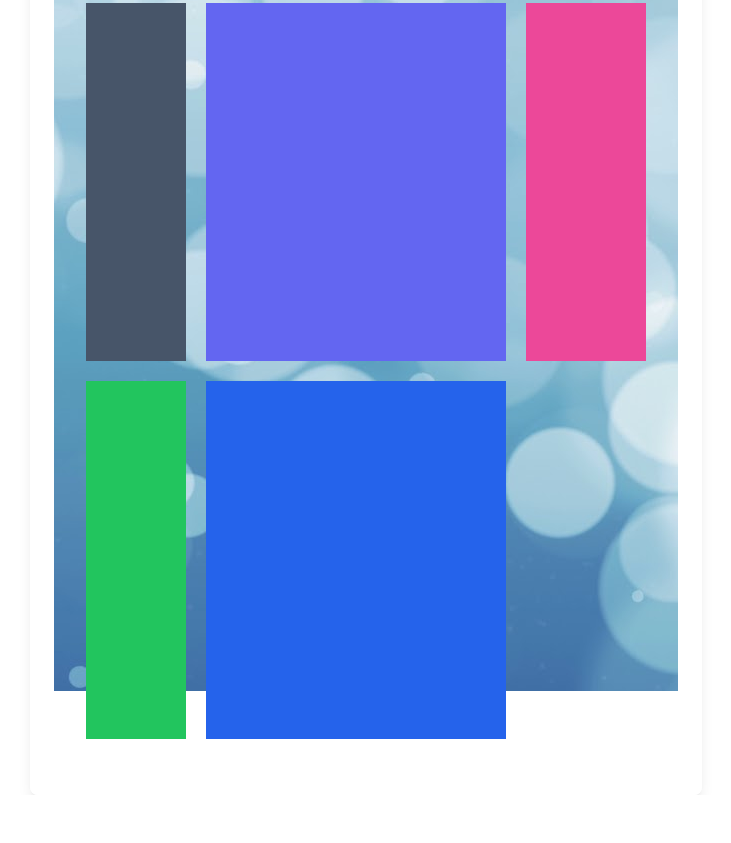
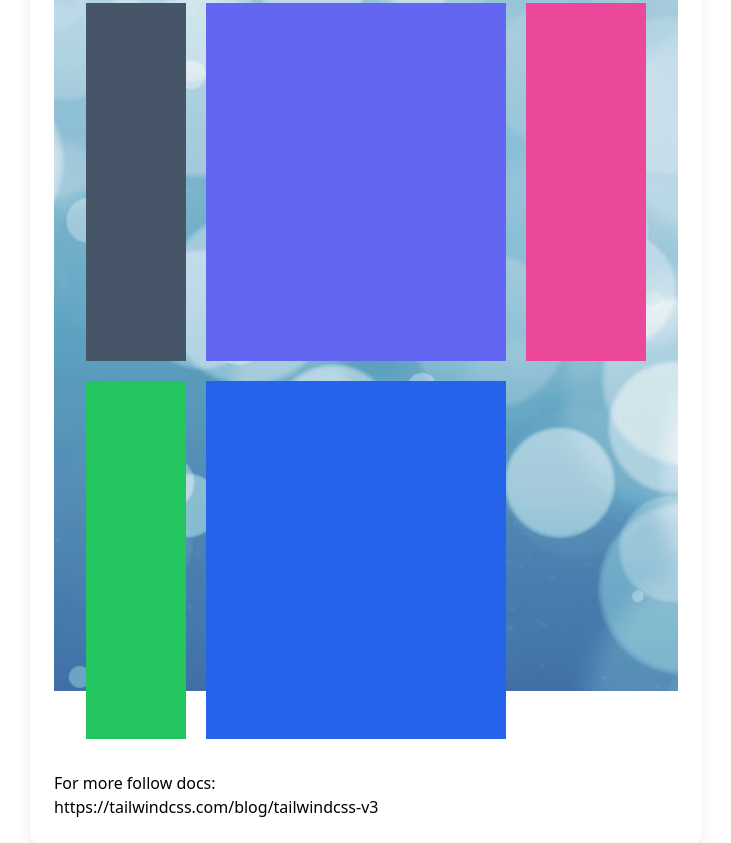
Before and after one commit to devpranab/Practice-Tailwind-Css, a website: page index.html in a window 1280 px wide. Shown: the part 9650-10493 px from the top of the page, without its empty margins (274-1005 px from the left). Before the commit the page ends 10445 px from the top, so only its background shows below. Drawn offline with Linux system fonts and the light colour scheme; files whose address does not match are found by name.

Commit message:
docs follow

```diff
--- a/index.html
+++ b/index.html
@@ -871,47 +871,14 @@ grid-cols-[100px_1fr_120px]-->
 <!-- if not available- [fontWeight: bold] -->
 
 
-<!-- lay CDN witPh Customization -->
+<!-- Play CDN with Customization -->
 <!--
-  <!DOCTYPE html>
-<html>
-    <head>
-        <meta charset="UTF-8" />
-        <meta name="viewport" content="width=device-width, initial-scale=1.0" />
-        <script src="https://cdn.tailwindcss.com"></script>
+follow lws tutorial
+ -->
 
-        <script>
-            tailwind.config = {
-                theme: {
-                    extend: {
-                        colors: {
-                            lwsred: "#da373d",
-                        },
-                    },
-                },
-            };
-        </script>
-
-        <style type="text/tailwindcss">
-            @layer utilities {
-                .custom-grid {
-                    display: grid;
-                    grid-template-columns: 100px 1fr 1fr;
-                }
-            }
-        </style>
-    </head>
-    <body class="px-10 py-20">
-        <h1 class="text-3xl font-bold text-lwsred">Hello world!</h1>
-
-        <div class="custom-grid mt-10 text-white">
-            <div class="bg-red-500 text-center">Learn</div>
-            <div class="bg-blue-500 text-center">with</div>
-            <div class="bg-green-500 text-center">Sumit</div>
-        </div>
-    </body>
-</html>
- -->
+ <!-- For more follow docs -->
+ <h2>For more follow docs:</h2>
+ https://tailwindcss.com/blog/tailwindcss-v3
 
 </body>
 </html>
```
